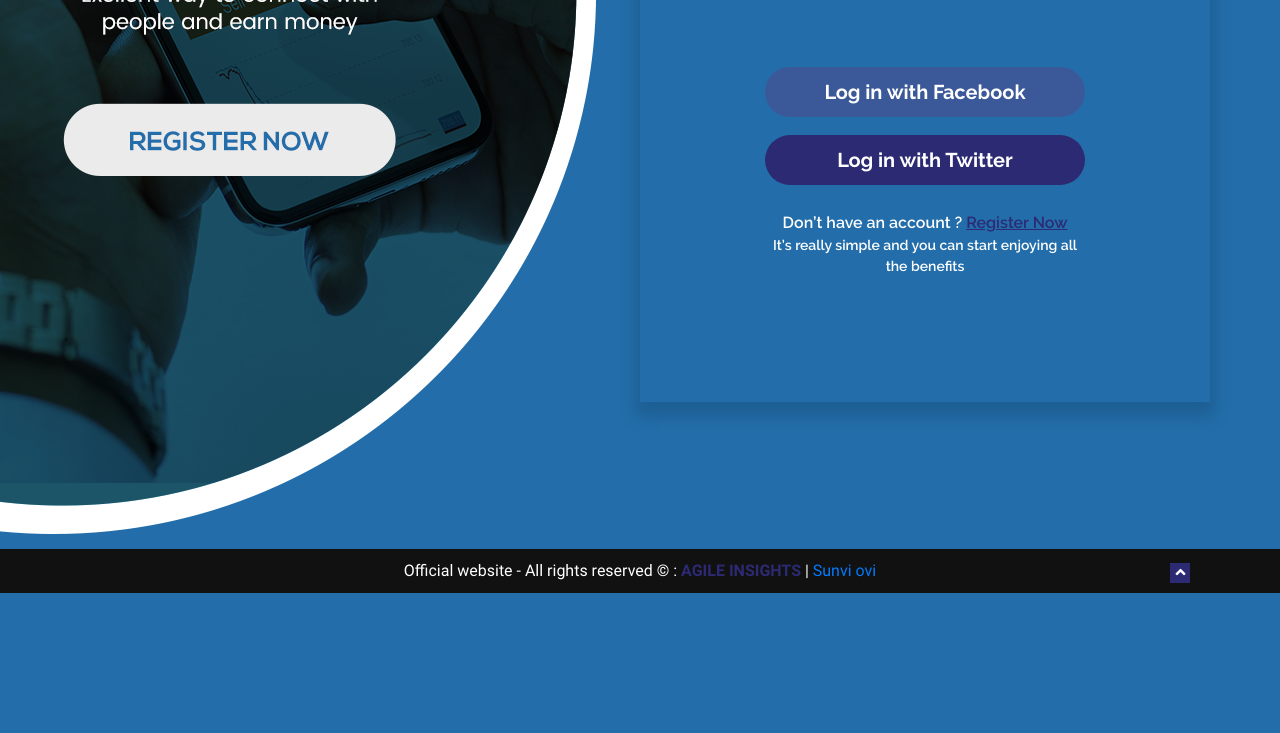
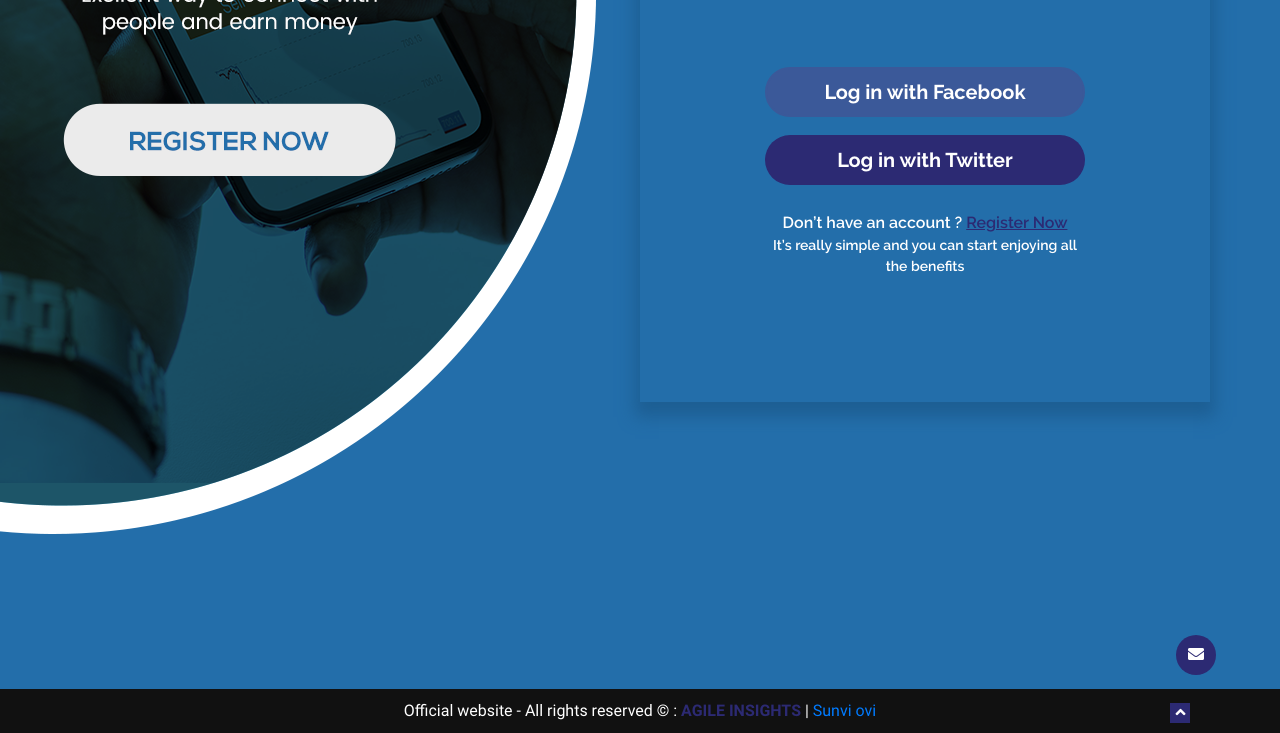
Before and after one commit to ahsan78689/agile, a plain HTML site: page sign-in.html in a window 1280 px wide. Shown: the part 605-1338 px from the top of the page. Before the commit the page ends 1198 px from the top, so only its background shows below. Drawn offline with nearby package versions, Linux system fonts and the light colour scheme.

Commit message:
Chat icon on sign-in-up page updated

```diff
--- a/assets/css/style.css
+++ b/assets/css/style.css
@@ -731,6 +731,10 @@ a.scroll-top {
     background: #236eaa;
 }
 
+.signin .footer-inner, .signup .footer-inner {
+    background-image: none;
+}
+
 .sign-in-up-form-content form > div {
     display: flex;
     align-items: center;
--- a/sign-in.html
+++ b/sign-in.html
@@ -94,6 +94,9 @@
 
 	</content>
 	<footer class="footer">
+		<div class="footer-inner">
+			<a href="#" class="chat wow zoomIn" data-wow-delay="1.2s"><i class="fa fa-envelope"></i></a>
+		</div>
 		<div class="footer-bottom text-center">
 			<div class="container">
 				<div class="row wow fadeInUp" data-wow-delay="1s">
```
Also changed, not shown: sign-up.html (+3 -0 lines).
